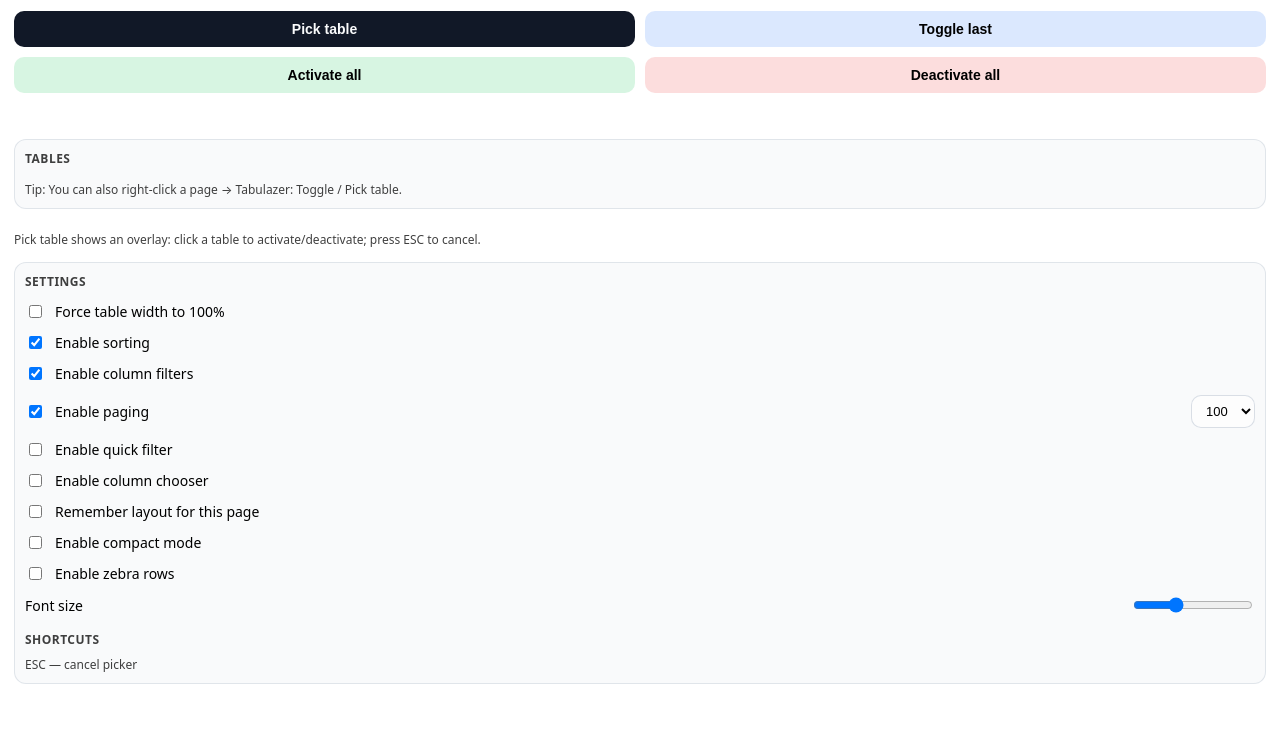
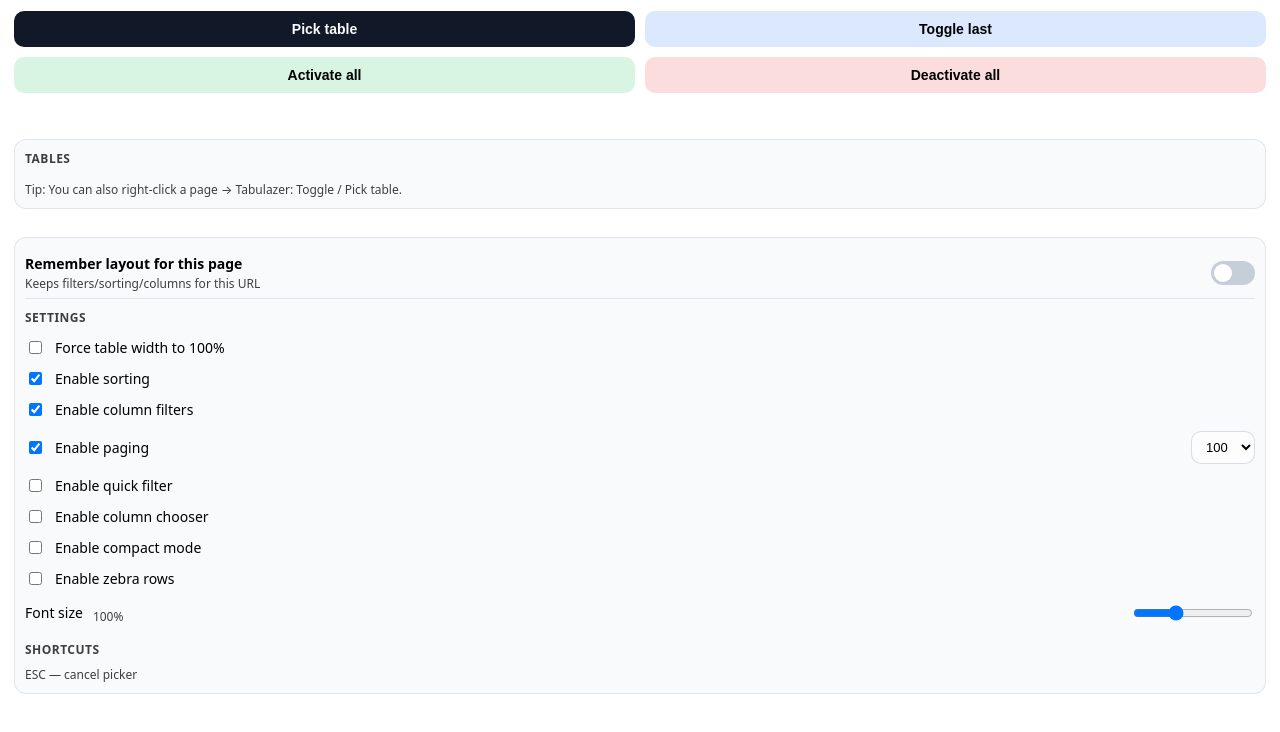
Before and after one commit to Darkseal/Tabulazer, a browser extension: page sidepanel.html in a window 1280 px wide. Shown: the part 60-792 px from the top of the page. Drawn offline with Linux system fonts and the light colour scheme.

Commit message:
ui: remember-layout switch + font-size label + remove picker hint

```diff
--- a/sidepanel.css
+++ b/sidepanel.css
@@ -94,6 +94,30 @@ body {
 
 .shortcuts {
   margin-top: 10px;
+}
+
+.remember-row {
+  padding-top: 2px;
+  padding-bottom: 12px;
+  border-bottom: 1px solid rgba(148, 163, 184, 0.25);
+  margin-bottom: 10px;
+}
+
+.remember-label {
+  display: flex;
+  flex-direction: column;
+  gap: 2px;
+  padding-right: 10px;
+}
+
+.remember-title {
+  font-size: 14px;
+  font-weight: 800;
+}
+
+.remember-sub {
+  font-size: 12px;
+  opacity: 0.75;
 }
 
 .btn:disabled {
--- a/sidepanel.html
+++ b/sidepanel.html
@@ -40,11 +40,20 @@
       <div class="hint">Tip: You can also right-click a page → Tabulazer: Toggle / Pick table.</div>
     </section>
 
-    <footer class="footer">
-      <div class="hint">Pick table shows an overlay: click a table to activate/deactivate; press ESC to cancel.</div>
-    </footer>
+    <footer class="footer"></footer>
 
     <section class="settings">
+      <div class="setting-row remember-row">
+        <div class="remember-label">
+          <div class="remember-title">Remember layout for this page</div>
+          <div class="remember-sub">Keeps filters/sorting/columns for this URL</div>
+        </div>
+        <label class="switch">
+          <input id="rememberLayout" type="checkbox" />
+          <span class="slider"></span>
+        </label>
+      </div>
+
       <div class="section-title">Settings</div>
       <div class="setting-row">
         <label class="checkbox">
@@ -92,12 +101,6 @@
         </label>
       </div>
 
-      <div class="setting-row">
-        <label class="checkbox">
-          <input id="rememberLayout" type="checkbox" />
-          <span>Remember layout for this page</span>
-        </label>
-      </div>
 
       <div class="setting-row">
         <label class="checkbox">
@@ -116,6 +119,7 @@
       <div class="setting-row">
         <label class="checkbox">
           <span>Font size</span>
+          <span id="fontSizeLabel" class="hint">100%</span>
         </label>
         <input id="fontSize" class="range" type="range" min="75" max="150" step="5" />
       </div>
--- a/sidepanel.js
+++ b/sidepanel.js
@@ -71,7 +71,9 @@ async function restoreOptions() {
         $("rememberLayout").checked = !!items.rememberLayout;
         $("compactMode").checked = !!items.compactMode;
         $("zebraRows").checked = !!items.zebraRows;
-        $("fontSize").value = String(items.fontSize || 100);
+        var fs = Number(items.fontSize || 100);
+        $("fontSize").value = String(fs);
+        try { $("fontSizeLabel").textContent = String(fs) + "%"; } catch (e) {}
 
         // Toggle quick filter UI
         var qWrap = document.getElementById("quick-filter-wrap");
@@ -299,6 +301,11 @@ async function wireEvents() {
     await sendMessage({ type: "setQuickFilter", query: $("quickFilter").value || "" });
   });
 
+  // Keep font size label in sync while sliding
+  $("fontSize").addEventListener("input", function () {
+    try { $("fontSizeLabel").textContent = String($("fontSize").value || 100) + "%"; } catch (e) {}
+  });
+
   // Auto-refresh when tab changes
   chrome.tabs.onActivated.addListener(function () {
     updateTabMeta();
```
Also changed, not shown: manifest.json.
